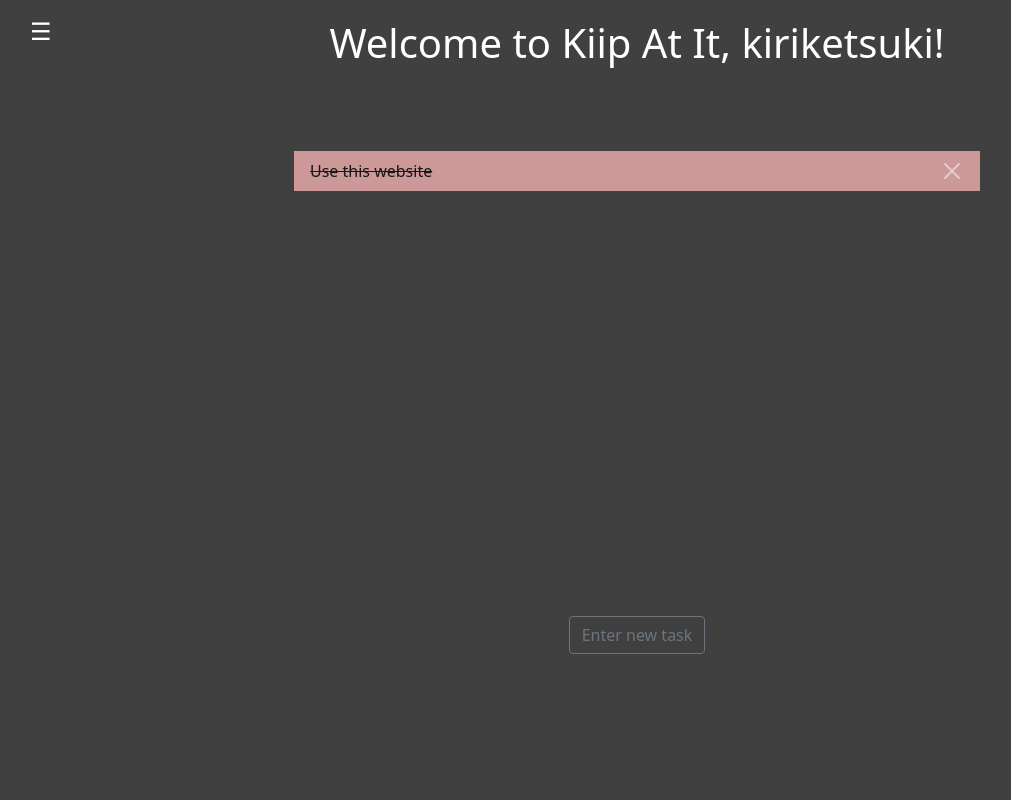
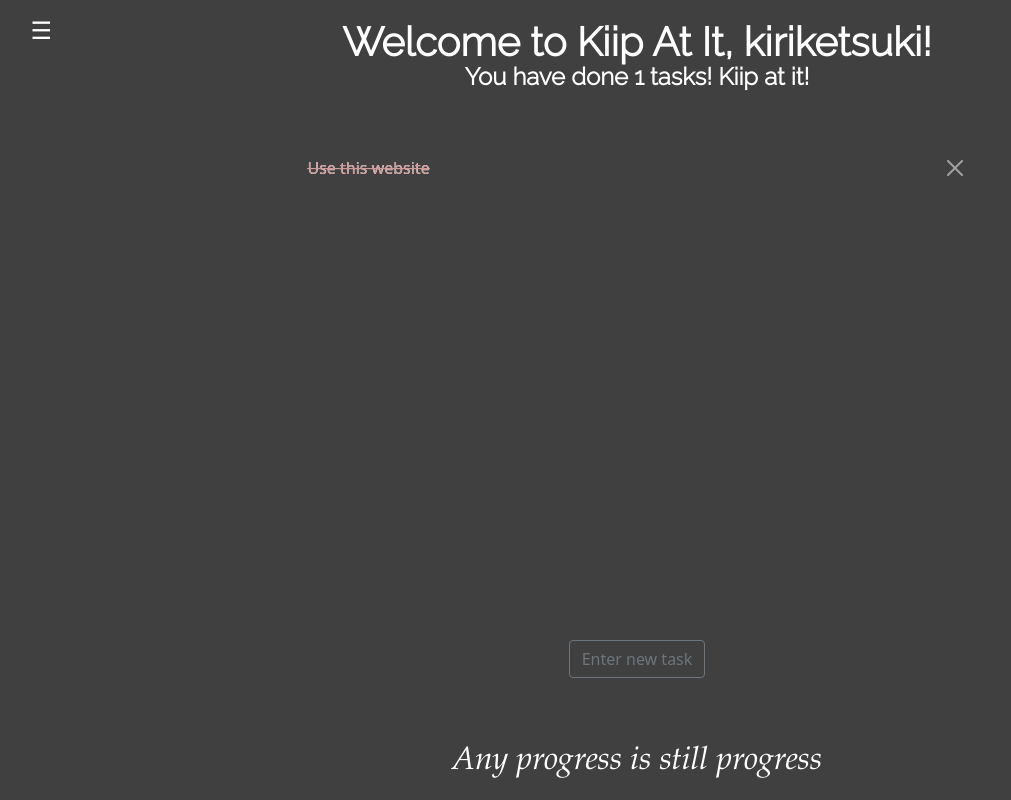
Before and after one commit to Kiriketsuki/kiip_at_it, a Flask app: page / in a window 1280 px wide. Shown: the whole page, without its empty margins (3-1014 px from the left). Run offline with Flask 2, Linux system fonts and the light colour scheme; a user stored in the database is signed in; data comes from the database, SQL or seed files in the repository; both versions use the stored data as it was after the commit.

Commit message:
done with v0

```diff
--- a/main.py
+++ b/main.py
@@ -3,4 +3,4 @@ from website import create_app
 app = create_app()
 
 if __name__ == '__main__':
-    app.run(debug = True)
+    app.run()
--- a/website/models.py
+++ b/website/models.py
@@ -1,4 +1,5 @@
 from enum import unique
+from sqlalchemy.sql.expression import false
 from . import db
 from flask_login import UserMixin
 from sqlalchemy.sql import func
@@ -6,12 +7,14 @@ from sqlalchemy.sql import func
 class Note(db.Model):
     id = db.Column(db.Integer, primary_key = True)
     content = db.Column(db.String(1000))
-    date = db.Column(db.DateTime(timezone = True), default = func.now())
+    date = db.Column(db.DateTime(timezone = False), default = func.now())
     completed = db.Column(db.Boolean, default = False)
+    modifiable = db.Column(db.Boolean, default = True)
     user_id = db.Column(db.Integer, db.ForeignKey("user.id"))
 
 class User(db.Model, UserMixin):
     id = db.Column(db.Integer, primary_key = True)
+    date = db.Column(db.DateTime, default = func.now())
     email = db.Column(db.String(128), unique = True)
     password = db.Column(db.String(128))
     username = db.Column(db.String(128), unique = True)
--- a/website/static/scripts/script.js
+++ b/website/static/scripts/script.js
@@ -25,3 +25,8 @@ function toggle_popup() {
         to_toggle.style.display = "block";
     }
 }
+
+window.onload=function () {
+    var objDiv = document.getElementById("list");
+    objDiv.scrollTop = objDiv.scrollHeight;
+}
--- a/website/static/styles/styles_grid.css
+++ b/website/static/styles/styles_grid.css
@@ -1,7 +1,8 @@
 html {
     background-color: #404040;
     color: white;
-    font-family: Garamond;
+    font-family: Raleway;
+    font-size: 16px;
 }
 
 body {
@@ -17,12 +18,14 @@ body {
 
 main {
     display: grid;
-    gap: 0.3rem;
+    /* gap: 0.3rem; */
 
     grid-template-areas:
         "sidenav title logo"
         "motivate_left score motivate_right"
+        "motivate_left messages motivate_right"
         "motivate_left content motivate_right"
+        "motivate_left buttons motivate_right"
         "motivate_left encourage motivate_right";
 
     align-items: center;
@@ -34,16 +37,27 @@ main {
     max-height: 100vh;
 
     grid-template-columns: 23fr 54fr 23fr;
-    grid-template-rows: 8fr 10fr 64fr 18fr;
+    grid-template-rows: 8fr 10fr 2fr 60fr 2fr 18fr;
 }
 
+::-webkit-scrollbar {
+    width: 0.25rem;
+  }
 
+::-webkit-scrollbar-track {
+background: #1e1e24;
+}
+
+::-webkit-scrollbar-thumb {
+background: #271cca;
+}
 
 #title_bar {
     grid-area: title;
     /* border: 1px solid green; */
     width: 100%;
     height: 100%;
+    font-family: 'Open Sans';
 }
 
 #score_bar {
@@ -51,6 +65,13 @@ main {
     /* border: 1px solid red; */
     width: 100%;
     height: 100%;
+    font-family: Garamond;
+    font-size: 1.5rem;
+    justify-self: center;
+}
+
+#score_bar p {
+    text-align: center;
 }
 
 #motivational_left {
@@ -67,22 +88,44 @@ main {
     height: 100%;
 }
 
+#messages {
+    grid-area: messages;
+    min-height: 100%;
+    max-height: 100%;
+}
+
 #main_content {
     grid-area: content;
-    /* border: 1px solid white; */
-    width: 100%;
-    /* min-height: 100%; */
-    height: 100%;
-    max-height: 100%;
+    width: 54vw;
+    height: 60vh;
+    max-height: 60vh;
+    max-width: 54vw;
 
-    display: grid;
-    grid-template-areas:
-        "left mid right";
-
-    grid-template-columns: 1fr 3fr 1fr;
-    grid-template-rows: 1fr;
+    /* display: flex;
     align-items: center;
     justify-items: center;
+    justify-content: center; */
+}
+
+#main_content ul {
+    display: flex;
+    max-width: 54vw;
+    height: 60vh;
+    max-height: 60vh;
+    flex-wrap: nowrap;
+    overflow: scroll;
+    overflow-x: hidden;
+    scrollbar-color: #271cca #1e1e24;
+    scrollbar-width: thin;
+}
+
+#main_content ul il {
+    font-family: Raleway;
+    font-size: x-large;
+}
+
+#buttons {
+    grid-area: buttons;
 }
 
 #encouragement_bottom {
@@ -90,6 +133,22 @@ main {
     /* border: 1px solid yellow; */
     width: 100%;
     height: 100%;
+    text-align: center;
+    font-family: Garamond;
+    font-style: italic;
+    font-size: xx-large;
+
+    display: grid;
+    grid-template-columns: 1fr;
+    grid-template-rows: 1fr;
+}
+
+#encouragement_bottom div {
+    padding-top: 9vh;
+    padding-bottom: auto;
+    height: 100%;
+    align-self: center;
+    justify-self: center;
 }
 
 #sidenav {
--- a/website/templates/base.html
+++ b/website/templates/base.html
@@ -9,10 +9,13 @@
 
         <link rel="stylesheet" href="{{ url_for('static',filename='styles/sidenav.css') }}">
         <link rel="stylesheet" href="{{ url_for('static',filename='styles/styles_grid.css') }}">
+        <link rel="preconnect" href="https://fonts.gstatic.com">
+        <link href="https://fonts.googleapis.com/css2?family=Raleway:ital,wght@0,300;1,600&display=swap" rel="stylesheet">
+        <link href="https://fonts.googleapis.com/css2?family=Open+Sans:ital@1&display=swap" rel="stylesheet">
 
         <title>
             {% block title%}
-                Kiip @ It Base
+                Kiip At It Base
             {% endblock %}
         </title>
     </head>
@@ -43,7 +46,7 @@
                     </li>
 
                     <li>
-                        <a id = "nav_about" href="#">About</a>
+                        <a id = "nav_about" href="/about">About</a>
                     </li>
                 </ul>
             </div>
@@ -80,7 +83,7 @@
                 {% endblock %}
             </div>
 
-            <div id = "main_content">
+            <div id = "messages">
                 {% with messages = get_flashed_messages(with_categories = 'true') %}
                     {% if messages %}
                         {% for category, message in messages %}
@@ -88,9 +91,9 @@
                                 <div class = "alert alert-danger alert-dismissable fade show" role = "alert" style = "grid-area: mid; vertical-align: top; position: relative; z-index: 99;">
                                     {{ message }}
 
-                                    <button type = "button" class = "close" data-bs-dismiss = "alert">
+                                    <button type = "button" class = "btn-close" data-bs-dismiss = "alert" aria-label = "Close">
                                         <span aria-hidden = "true">
-                                            &times;
+                                            <!-- &times; -->
                                         </span>
                                     </button>
                                 </div>
@@ -108,9 +111,17 @@
                         {% endfor %}
                     {% endif %}
                 {% endwith %}
+            </div>
 
+            <div id = "main_content">
                 {% block main_content %}
                     <!-- 0th: Start using this website -->
+                {% endblock %}
+            </div>
+
+            <div id = "buttons">
+                {% block buttons %}
+
                 {% endblock %}
             </div>
 
--- a/website/templates/home.html
+++ b/website/templates/home.html
@@ -4,50 +4,49 @@
 {% endblock %}
 
 {% block title_bar %}
-    <h1 align = "center" style = "position: relative; top: 30%;">
+    <h1 align = "center" style = "position: relative; top: 30%; font-family: Raleway; font-weight: bold;"">
         Welcome to Kiip At It, {{variables['user'].username}}!
     </h1>
 {% endblock %}
 
 {% block score_bar %}
+    <p style = "font-family: Raleway; font-weight: bold;">
+        You have done {{variables["completed"]}} tasks! Kiip at it!
+    </p>
 {% endblock %}
 
 {% block main_content %}
-<div style = "width: 100%; min-height: 100%; grid-column: 1/4; max-height: 100%; align-self: start;">
-    <ul class = "list-group list-group-flush" style = "max-height: 100%; width: 100%;">
+<ul id = "list" class = "list-group list-group-flush" style = "max-height: 100%; width: 100%;">
     {% for note in variables['user'].notes %}
+        {% set colour = (variables["total"] - loop.index) % 360 %}
         {% if note.completed == true %}
-            <li class = "list-group-item list-group-item-dark d-flex justify-content-between align-items-center" style = "background-color: hsl(0, 35%, 70%); width: 100%; text-decoration: line-through;" onclick = "toggle_completed({{note.id}})">
+        <li class = "list-group-item list-group-item-dark d-flex justify-content-between align-items-center" style = "text-shadow: 0.1px 0.1px white; background-color: #404040; color: hsl({{colour}}, 35%, 70%); width: 100%; text-decoration: line-through;" onclick = "toggle_completed({{ note.id }})">
             {{note.content}}
             <button type = "button" class = "btn-close btn-close-white" onclick = "delete_note({{note.id}})">
-                    <span aria-hidden = "true">
-                        <!-- &times; -->
-                    </span>
+                <span aria-hidden = "true"></span>
             </button>
         </li>
         {% else %}
-            <li class = "list-group-item list-group-item-dark d-flex justify-content-between align-items-center" style = "background-color: hsl(0, 35%, 70%); width: 100%;" onclick = "toggle_completed({{note.id}})">
+        <li class = "list-group-item list-group-item-dark d-flex justify-content-between align-items-center" style = "text-shadow: 0.1px 0.1px white; background-color: #404040; color: hsl({{colour}}, 35%, 70%); width: 100%;" onclick = "toggle_completed({{note.id}})">
             {{note.content}}
             <button type = "button" class = "btn-close btn-close-white" onclick = "delete_note({{note.id}})">
-                    <span aria-hidden = "true">
-                        <!-- &times; -->
-                    </span>
+                <span aria-hidden = "true"></span>
             </button>
         </li>
         {% endif %}
     {% endfor %}
 </ul>
-</div>
+{% endblock %}
 
-<a id = "pop_up_btn" style = "align-self: end; grid-column: 1/4;" onclick = "toggle_popup()" align = center class = "btn btn-outline-secondary">
+{% block buttons %}
+<a id = "pop_up_btn" onclick = "toggle_popup()" align = center class = "btn btn-outline-secondary" style = "position: relative; top: 1.5vh">
     Enter new task
 </a>
 {% endblock %}
 
 {% block pop_up %}
 <form method = "POST" style = "height: 100%;">
-    <textarea name = "note" id = "note" class = "form-control" style = "height: 90%; background-color: grey;" contenteditable = "true">
-    </textarea>
+    <textarea name = "note" id = "note" class = "form-control" style = "height: 90%; background-color: grey;" contenteditable = "true"></textarea>
 
     <br />
 
@@ -56,3 +55,9 @@
     </button>
 </form>
 {% endblock %}
+
+{% block encouragement_bottom %}
+<div>
+    Any progress is still progress
+</div>
+{% endblock %}
--- a/website/templates/sign_up_login.html
+++ b/website/templates/sign_up_login.html
@@ -6,7 +6,7 @@ Account for Kiip At It!
 
 {% block main_content %}
 <div style="grid-area: mid; display:grid; grid-template-columns: 5fr 2fr 5fr; grid-template-rows: 5fr 0.5fr 2fr;">
-    <h4 align = "center" style = "grid-column: 1/4; grid-row: 1;">
+    <h4 align = "center" style = "grid-column: 1/4; grid-row: 1; font-family: Raleway; font-weight: bold;">
         Welcome! It looks as though you have not logged in. Would you like to log in, or sign up?
     </h4>
 
--- a/website/views.py
+++ b/website/views.py
@@ -1,8 +1,9 @@
 import json
 from flask import Blueprint, render_template, request, flash, redirect, url_for, jsonify
 from flask_login import login_required, current_user
-from .models import Note
+from .models import Note, User
 from . import db
+from datetime import datetime
 views = Blueprint("views", __name__)
 
 @views.route("/", methods = ["GET", "POST"])
@@ -11,23 +12,35 @@ def home():
         return redirect(url_for("auth.account"))
     else:
         variables = {"user": current_user}
+        total, completed = get_user_notes(current_user.id)
+        variables["total"] = total
+        variables["completed"] = completed
+        variables["colour_sub"] = 0
 
         if request.method == "POST":
             note = request.form.get("note")
-            new_note = Note(content = note, user_id = current_user.id)
-            db.session.add(new_note)
-            db.session.commit()
+            if len(note.replace(" ","")) > 0:
+                new_note = Note(content = note, user_id = current_user.id)
+                db.session.add(new_note)
+                db.session.commit()
+
         return render_template("home.html", variables = variables)
+
+@views.route("/about")
+def about():
+    return render_template("about.html")
 
 @views.route("/delete_note", methods = ["POST"])
 def delete_note():
     data = json.loads(request.data)
     note_id = data["note_id"]
     note = Note.query.get(note_id)
+    toggle_modifiability(note_id)
     if note:
         if note.user_id == current_user.id:
-            db.session.delete(note)
-            db.session.commit()
+            if note.modifiable == True:
+                db.session.delete(note)
+                db.session.commit()
 
     return jsonify({})
 
@@ -36,9 +49,30 @@ def toggle_completed():
     data = json.loads(request.data)
     note_id = data["note_id"]
     note = Note.query.get(note_id)
+    toggle_modifiability(note_id)
     if note:
         if note.user_id == current_user.id:
-            note.completed = not note.completed
-            db.session.commit()
+            if note.modifiable == True:
+                note.completed = not note.completed
+                db.session.commit()
 
     return jsonify({})
+
+
+def get_user_notes(user_id):
+    user = User.query.get(user_id)
+    total = 0
+    completed = 0
+    for note in user.notes:
+        total += 1
+        if note.completed == True:
+            completed += 1
+
+    return total, completed
+
+def toggle_modifiability(note_id):
+    note = Note.query.get(note_id)
+    difference = datetime.now() - note.date
+    if difference.days > 1:
+        note.modifiable = False
+        db.session.commit()
```
Also changed, not shown: website/auth.py (+25 -3 lines), website/templates/about.html (added, +47 -0 lines), website/templates/account.html (+16 -8 lines), website/templates/login.html (+15 -5 lines), website/templates/sign_up.html (+16 -5 lines), website/database.db. Lines whose indentation alone changed are shown as unchanged.
